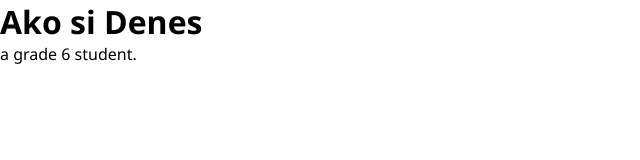
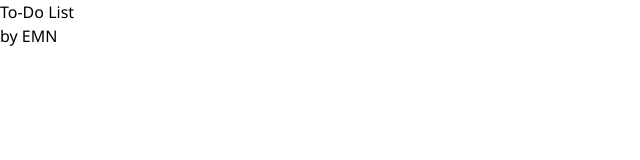
Before and after one commit to Emanyuwel/To-Do-List, a plain HTML site: page index.html in a window 1280 px wide. Shown: the whole page, without its empty margins (0-640 px from the left). Drawn offline with nearby package versions, Linux system fonts and the light colour scheme.

Commit message:
updated files, no progress.

```diff
--- a/index.html
+++ b/index.html
@@ -5,11 +5,12 @@
     <meta name="viewport" content="width=device-width, initial-scale=1.0" />
     <title>To Do List</title>
     <link rel="stylesheet" href="styles.css" />
+    <script src="https://unpkg.com/@tailwindcss/browser@4"></script>
   </head>
   <body>
     <div class="divtag">
-      <h1>Ako si Denes</h1>
-      <p>a grade 6 student.</p>
+      <h1>To-Do List</h1>
+      <p>by EMN</p>
     </div>
     <script src="index.js"></script>
   </body>
```
Also changed, not shown: README.md.
